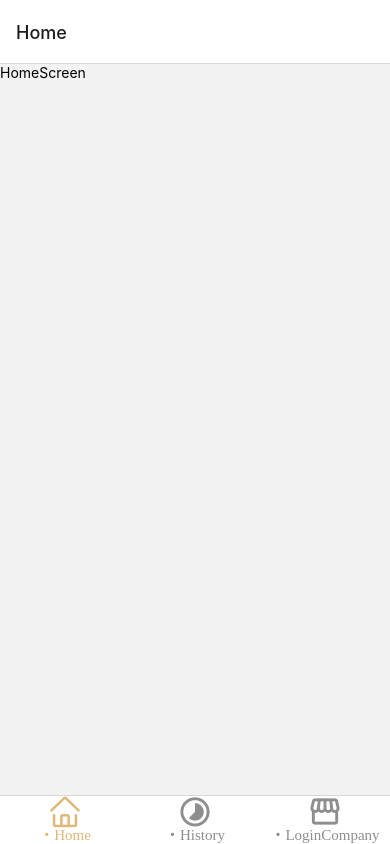
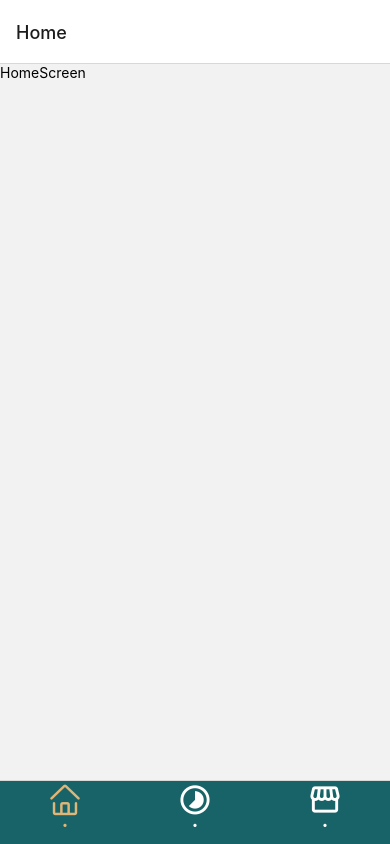
Before and after one commit to Alvarocar/mobile-merkar-app, a React Native app: screen / in a window 390 px wide. Built offline with nearby package versions, Linux system fonts and the light colour scheme.

Commit message:
footer completed

```diff
--- a/src/routes/routes.schema.tsx
+++ b/src/routes/routes.schema.tsx
@@ -8,6 +8,7 @@ import MatIcon from "react-native-vector-icons/MaterialIcons"
 import AntIcon from "react-native-vector-icons/AntDesign"
 import EntyIcon from 'react-native-vector-icons/Entypo'
 import { tabButtonIcon } from "@utils/components/icons/tabButtonIcon"
+import { _screenTab, _tabMain } from "@styles/navs"
 
 export interface ROUTES_SCHEMA_TYPE {
   stack: {
@@ -19,9 +20,14 @@ export interface ROUTES_SCHEMA_TYPE {
   navProps: {
     initialRouteName?: string,
     options?: object,
-    screenOptions?: object,
+    screenOptions?: {
+      headerShown?: boolean,
+      tabBarStyle?: object,
+    },
   }
 }
+
+console.table(_tabMain)
 
 export interface Route {
   name: string
@@ -48,6 +54,9 @@ export const ROUTES_SCHEMA: ROUTES_SCHEMA_TYPE = {
         stack: createBottomTabNavigator(),
         navProps: {
           initialRouteName: 'Home',
+          screenOptions: {
+            tabBarStyle: _tabMain.container,
+          }
         },
         routes: [
           {
@@ -55,9 +64,17 @@ export const ROUTES_SCHEMA: ROUTES_SCHEMA_TYPE = {
             component: HomeScreen,
             screenProps: {
               tabBarLabel:
-                tabButtonIcon({ name: 'dot-single', ...tabBarLabelSty })(EntyIcon),
+                tabButtonIcon({
+                  name: 'dot-single',
+                  style: _screenTab.labelScreen,
+                  selected: _screenTab.screenSelected
+                })(EntyIcon),
               tabBarIcon:
-                tabButtonIcon({ name: 'home', ...tabBarIconSty })(AntIcon)
+                tabButtonIcon({
+                  name: 'home',
+                  style: _screenTab.iconScreen,
+                  selected: _screenTab.screenSelected
+                })(AntIcon)
             }
           },
           {
@@ -65,9 +82,17 @@ export const ROUTES_SCHEMA: ROUTES_SCHEMA_TYPE = {
             component: HomeScreen,
             screenProps: {
               tabBarLabel:
-                tabButtonIcon({ name: 'dot-single', ...tabBarLabelSty })(EntyIcon),
+                tabButtonIcon({
+                  name: 'dot-single',
+                  style: _screenTab.labelScreen,
+                  selected: _screenTab.screenSelected
+                })(EntyIcon),
               tabBarIcon:
-                tabButtonIcon({ name: 'timelapse', ...tabBarIconSty })(MatComIcon),
+                tabButtonIcon({
+                  name: 'timelapse',
+                  style: _screenTab.iconScreen,
+                  selected: _screenTab.screenSelected
+                })(MatComIcon),
             }
           },
           {
@@ -75,9 +100,17 @@ export const ROUTES_SCHEMA: ROUTES_SCHEMA_TYPE = {
             component: HomeScreen,
             screenProps: {
               tabBarLabel:
-                tabButtonIcon({ name: 'dot-single', ...tabBarLabelSty })(EntyIcon),
+                tabButtonIcon({
+                  name: 'dot-single',
+                  style: _screenTab.labelScreen,
+                  selected: _screenTab.screenSelected
+                })(EntyIcon),
               tabBarIcon:
-                tabButtonIcon({ name: 'storefront', ...tabBarIconSty })(MatIcon),
+                tabButtonIcon({
+                  name: 'storefront',
+                  style: _screenTab.iconScreen,
+                  selected: _screenTab.screenSelected
+                })(MatIcon),
             }
           },
         ]
--- a/src/styles/_global.styles.ts
+++ b/src/styles/_global.styles.ts
@@ -6,9 +6,15 @@ export const dimensions = {
 }
 
 export const colors  = {
-  primary: '#226B74',
-  secondary: '#254B5A',
-  tertiary: '#5DA6A7'
+  primary: '#E0B678',
+  secondary: '#176368',
+  tertiary: '#991E69',
+  white: '#FFFFFF',
+  red: '#C11919',
+  blue: '#1166AA',
+  grey: '#969696',
+  black: '#212121',
+
 }
 
 export const padding = {
--- /dev/null
+++ b/src/styles/navs/_tabMain.styles.ts
@@ -0,0 +1,24 @@
+import { colors, padding } from "@styles/_global.styles";
+import { StyleSheet } from "react-native";
+
+export const _tabMain = StyleSheet.create({
+  container: {
+    backgroundColor: colors.secondary,
+    paddingBottom: padding.sm,
+    minHeight: "4rem",
+  },
+})
+
+export const _screenTab = StyleSheet.flatten({
+  iconScreen: {
+    color: colors.white,
+    size: 35,
+  },
+  labelScreen: {
+    color: colors.white,
+    size: 15,
+  },
+  screenSelected: {
+    color: colors.primary,
+  }
+})
--- /dev/null
+++ b/src/styles/navs/index.ts
@@ -0,0 +1 @@
+export * from './_tabMain.styles'
--- a/src/utils/components/icons/tabButtonIcon.tsx
+++ b/src/utils/components/icons/tabButtonIcon.tsx
@@ -1,25 +1,30 @@
+import { useMemo } from "react"
+
 interface TabButtonIconProps {
-  focused?: boolean,
-  focusColor?: string,
-  color?: string,
   name: string,
-  size?: number
+  selected?: React.CSSProperties,
+  style?: React.CSSProperties,
+}
+
+interface withTabButtonIconProps {
+  focused: boolean,
 }
 
 export const tabButtonIcon = ({
-  focusColor = 'blue',
   name,
-  size = 12
+  style = {},
+  selected = {},
 }: TabButtonIconProps) => {
   return (WrapperComponent: any) => {
-    const withTabButtonIcon: React.FC<TabButtonIconProps> = ({ focused, color, ...rest }) => (
-      <WrapperComponent
-        color={focused ? focusColor : color}
-        {...rest}
-        size={size}
-        name={name}
-      />
-    )
+    const withTabButtonIcon: React.FC<withTabButtonIconProps> = ({ focused }) => {
+      const finalStyle = useMemo(() => focused ? { ...style, ...selected } : style, [style, selected])
+      return (
+        <WrapperComponent
+          {...finalStyle}
+          name={name}
+        />
+      )
+    }
     return withTabButtonIcon
   }
 }
```
